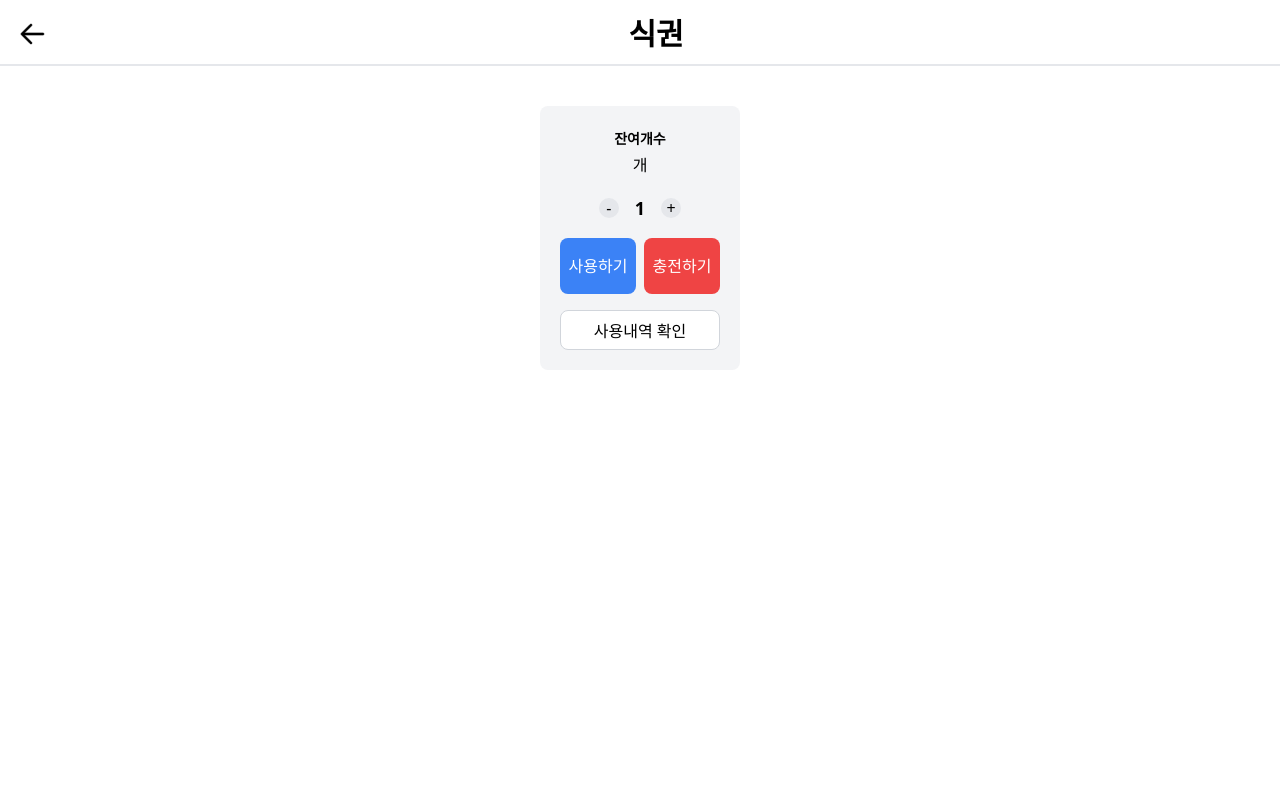
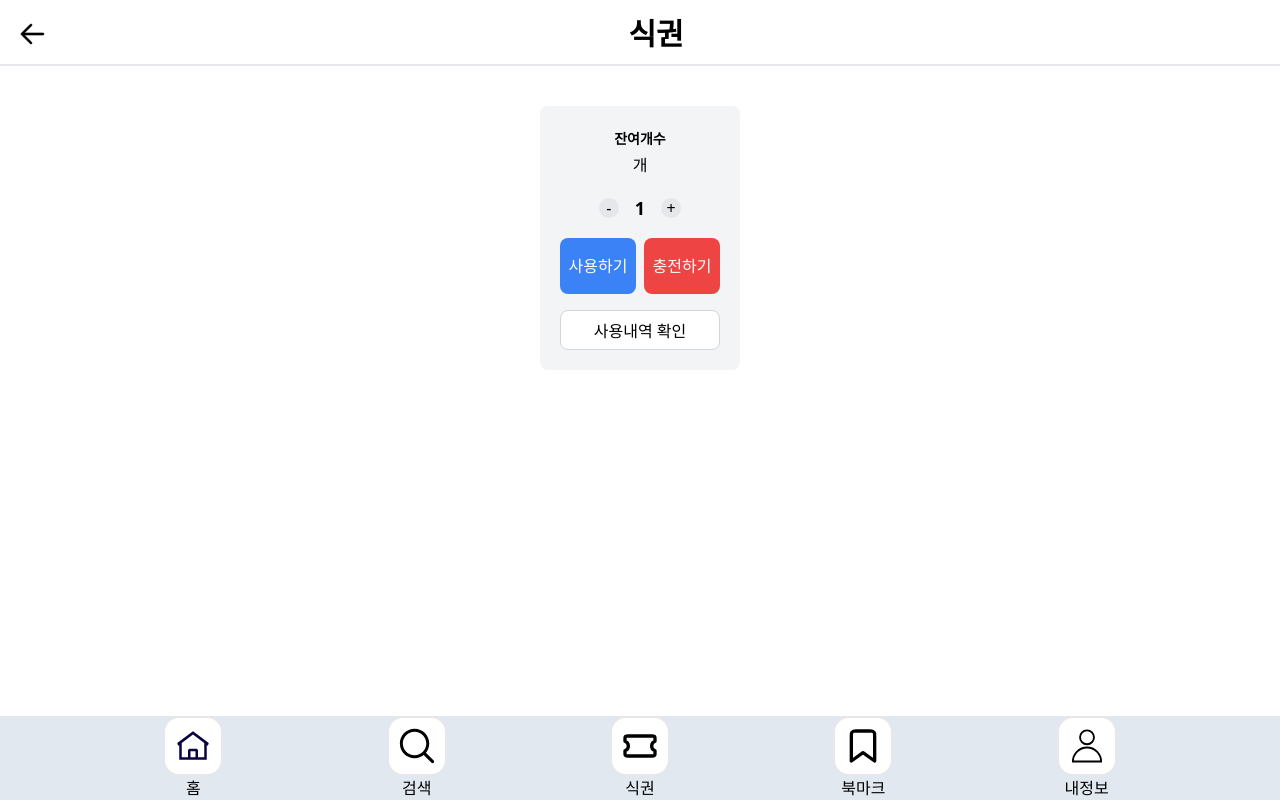
Before and after one commit to ots1120/wtm_fe, a Vue app: page /my/tickets/stores/1 in a window 1280 px wide. Built offline with nearby package versions, Linux system fonts and the light colour scheme.

Commit message:
user 페이지 footer 추가

```diff
--- a/src/components/user/layout/Footer.vue
+++ b/src/components/user/layout/Footer.vue
@@ -1,5 +1,5 @@
 <template>
-    <footer>
+  <footer class="fixed bottom-0 w-full">
     <div class="flex justify-evenly bg-slate-200">
       <div>
         <button>
@@ -29,7 +29,7 @@
         </button>
       </div>
       <div>
-      <button>
+        <button @click="goToMyTickets">
           <span class="rounded-2xl border-2 border-solid bg-white p-2 block">
             <svg class="w-10" viewBox="0 0 24 24" fill="none" xmlns="http://www.w3.org/2000/svg">
               <g id="SVGRepo_bgCarrier" stroke-width="0"></g>
@@ -41,7 +41,7 @@
         </button>
       </div>
       <div>
-      <button>
+        <button @click="goToMyBookmarks">
           <span class="rounded-2xl border-2 border-solid bg-white p-2 block">
             <svg class="w-10" viewBox="0 0 24 24" fill="none" xmlns="http://www.w3.org/2000/svg">
               <g id="SVGRepo_bgCarrier" stroke-width="0"></g>
@@ -74,6 +74,15 @@
 <script>
 export default {
     name: 'FooterComponents',
+    methods: {
+      goToMyTickets() {
+        this.$router.push("/my/tickets")
+      },
+      goToMyBookmarks() {
+        this.$router.push("/my/bookmarks")
+      }
+    }
+
 }
 </script>
 <style>
--- a/src/views/user/my/MyBookmarks.vue
+++ b/src/views/user/my/MyBookmarks.vue
@@ -1,4 +1,5 @@
 <template>
+  <Header title="북마크" />
   <div>
     <BookmarkList class="p-4"
       v-for="(store, index) in stores"
@@ -11,16 +12,21 @@
       @toggle-bookmark="toggleBookmark(index)"
     />
   </div>
+  <Footer/>
 </template>
 
 <script>
+import Header from "@/components/user/layout/Header.vue";
 import BookmarkList from '@/components/user/my/BookmarkList.vue';
+import Footer from "@/components/user/layout/Footer.vue";
 
 export default {
   name: 'BookmarkComponent', // 컴포넌트 이름을 다중 단어로 변경
 
   components: {
-    BookmarkList
+    Header,
+    BookmarkList,
+    Footer
   },
 
   data() {
--- a/src/views/user/my/MySettings.vue
+++ b/src/views/user/my/MySettings.vue
@@ -54,10 +54,12 @@
             </div>
         </form>
     </section>
+    <Footer/>
 </template>
 
 <script>
 import Header from '@/components/user/layout/Header.vue';
+import Footer from "@/components/user/layout/Footer.vue";
 
 export default {
     data() {
@@ -71,7 +73,8 @@ export default {
     },
 
     components: {
-        Header: Header,
+        Header,
+        Footer
     },
 
 }
--- a/src/views/user/my/MyTicketDetail.vue
+++ b/src/views/user/my/MyTicketDetail.vue
@@ -40,13 +40,14 @@
             @closeModal="closeModal"
         />
     </div>
+    <Footer/>
 
 </template>
 <script>
 
 import Header from "@/components/user/layout/Header.vue";
 import MyTicketsDetailModal from "@/components/user/my/MyTicketsDetailModal.vue";
-
+import Footer from "@/components/user/layout/Footer.vue";
 
 export default {
 
@@ -93,7 +94,8 @@ export default {
 
     components: {
         Header,
-        MyTicketsDetailModal
+        MyTicketsDetailModal,
+        Footer
   },
 
 }
--- a/src/views/user/my/MyTicketHistory.vue
+++ b/src/views/user/my/MyTicketHistory.vue
@@ -11,17 +11,20 @@
             :history="ticketData.history"
         />
     </div>
+    <Footer/>
 </template>
 <script>
 import Header from "@/components/admin/layout/Header.vue";
 import TicketSummary from '@/components/user/my/TicketSummary.vue';
 import TicketHistoryList from '@/components/user/my/TicketHistoryList.vue';
+import Footer from "@/components/user/layout/Footer.vue";
 
 export default {
     components: {
         Header,
         TicketSummary,
-        TicketHistoryList
+        TicketHistoryList,
+        Footer
     },
     data() {
         return {
--- a/src/views/user/my/MyTickets.vue
+++ b/src/views/user/my/MyTickets.vue
@@ -15,18 +15,21 @@
       @click="goToStoreDetail(index)"
     />
   </div>
+  <Footer/>
 </template>
 
 <script>
 import Header from "@/components/user/layout/Header.vue";
 import MyTicketList from '@/components/user/my/MyTicketList.vue';
+import Footer from "@/components/user/layout/Footer.vue";
 
 export default {
 
 
   components: {
     Header,
-    MyTicketList
+    MyTicketList,
+    Footer
   },
 
   data() {
```
Lines whose indentation alone changed are shown as unchanged.
